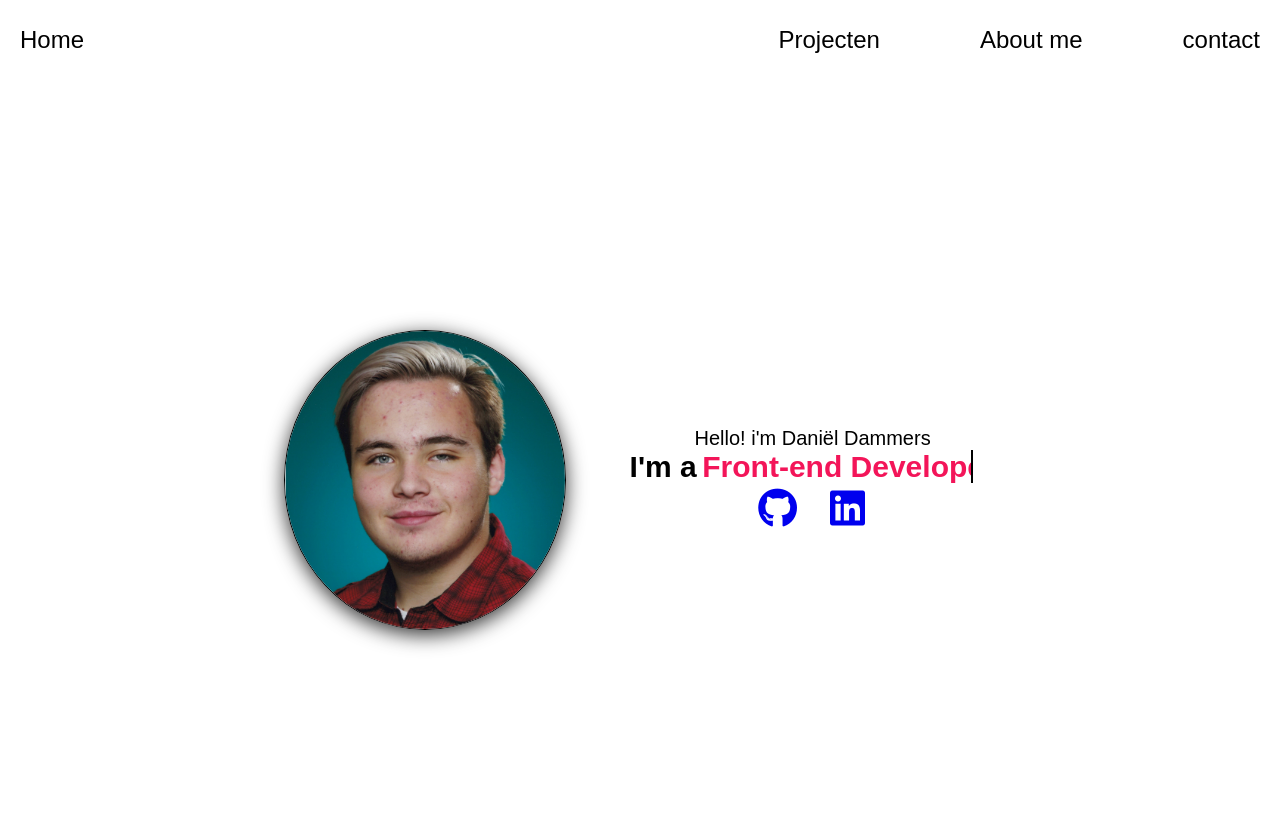
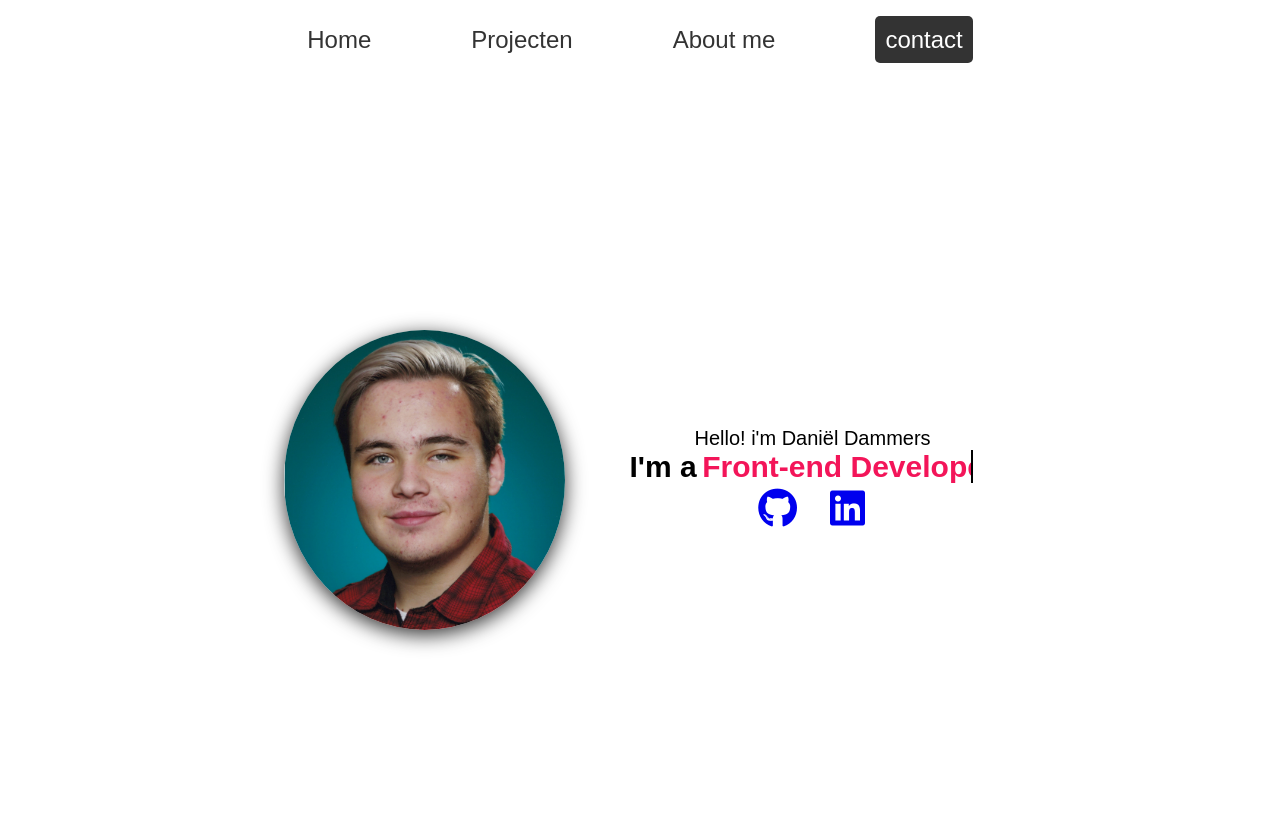
Before and after one commit to DDammers-MA/portfolio, a PHP site: page / in a window 1280 px wide. Shown: the top 829 px of the page. Run offline with PHP 8.4, Linux system fonts and the light colour scheme; some libraries are stand-ins or nearby versions.

Commit message:
changed minor details

```diff
--- a/css/style.css
+++ b/css/style.css
@@ -36,20 +36,25 @@ body {
   width: 100%;
   display: flex;
   align-items: center;
-  justify-content: space-evenly;
+  justify-content: center;
   list-style: none;
   gap: 10rem;
 }
+.header__ul:hover {
+  color: black;
+}
 .header__li {
-  color: black;
   font-size: 120%;
-}
-.header__li:first-child {
-  margin-right: auto;
 }
 .header__link {
   text-decoration: none;
-  color: black;
+  color: #333;
+}
+.header__link--contact {
+  background: #333;
+  color: white;
+  border-radius: 0.5rem;
+  padding: 1rem;
 }
 
 .main {
@@ -57,18 +62,17 @@ body {
   overflow: auto;
 }
 .main__article {
-  flex-grow: 2; /* Add this */
-  display: flex; /* Add this */
-  align-items: center; /* Add this */
-  justify-content: center; /* Add this */
-  min-height: 100vh; /* Add this */
+  flex-grow: 2;
+  display: flex;
+  align-items: center;
+  justify-content: center;
+  min-height: 100vh;
 }
 .main__img {
   height: 30rem;
   border-radius: 1rem;
   box-shadow: 0 0.5rem 2rem 0 rgba(0, 0, 0, 0.8);
   object-fit: contain;
-  border: 0.1rem solid black;
   border-radius: 50%;
 }
 .main__text {
@@ -79,7 +83,7 @@ body {
   margin-left: 5%;
 }
 .main__socials {
-  color: black;
+  color: #333;
   list-style: none;
   display: flex;
   align-items: center;
--- a/index.html
+++ b/index.html
@@ -16,7 +16,7 @@
                 <li class="header__li header__li--home"><a class="header__link" href="./index.html">Home</a></li>
                 <li class="header__li"><a class="header__link" href="./projecten.php">Projecten</a></li>
                 <li class="header__li"><a class="header__link" href="">About me</a></li>
-                <li class="header__li"><a class="header__link" href="">contact</a></li>
+                <li class="header__li header__li"><a class="header__link header__link--contact" href="">contact</a></li>
 
             </ul>
         </nav>
--- a/scss/componets/header/header.scss
+++ b/scss/componets/header/header.scss
@@ -17,25 +17,36 @@
         width: 100%;
         display: flex;
         align-items: center;
-        justify-content: space-evenly;
+        justify-content: center;
+
         list-style: none;
         gap: 10rem;
+
+        &:hover{
+            color: black;
+        }
+
     }
 
     &__li {
-        color: black;
+
         font-size: 120%;
 
     }
 
-    &__li:first-child {
-        margin-right: auto;
-    }
 
     &__link {
 
         text-decoration: none;
-        color: black;
+        color: #333;
+
+        &--contact{
+            background: #333;
+            color: white;
+            border-radius: 0.5rem;
+            padding: 1rem;
+
+        }
 
 
     }
--- a/scss/componets/main/main.scss
+++ b/scss/componets/main/main.scss
@@ -4,11 +4,11 @@
     overflow: auto;
 
     &__article {
-         flex-grow: 2; /* Add this */
-  display: flex; /* Add this */
-  align-items: center; /* Add this */
-  justify-content: center; /* Add this */
-  min-height: 100vh; /* Add this */
+         flex-grow: 2;
+  display: flex;
+  align-items: center;
+  justify-content: center;
+  min-height: 100vh;
 
     }
 
@@ -17,7 +17,7 @@
         border-radius: 1rem;
         box-shadow: 0 0.5rem 2rem 0 rgba(0, 0, 0, 0.8);
         object-fit: contain;
-        border: 0.1rem solid black;
+
         border-radius: 50%;
 
     }
@@ -31,7 +31,7 @@
     }
 
 &__socials {
-    color: black;
+    color: #333;
     list-style: none;
     display: flex;
     align-items: center;
```
Also changed, not shown: project.php (+5 -4 lines), projecten.php (+5 -4 lines), 1 other file.
